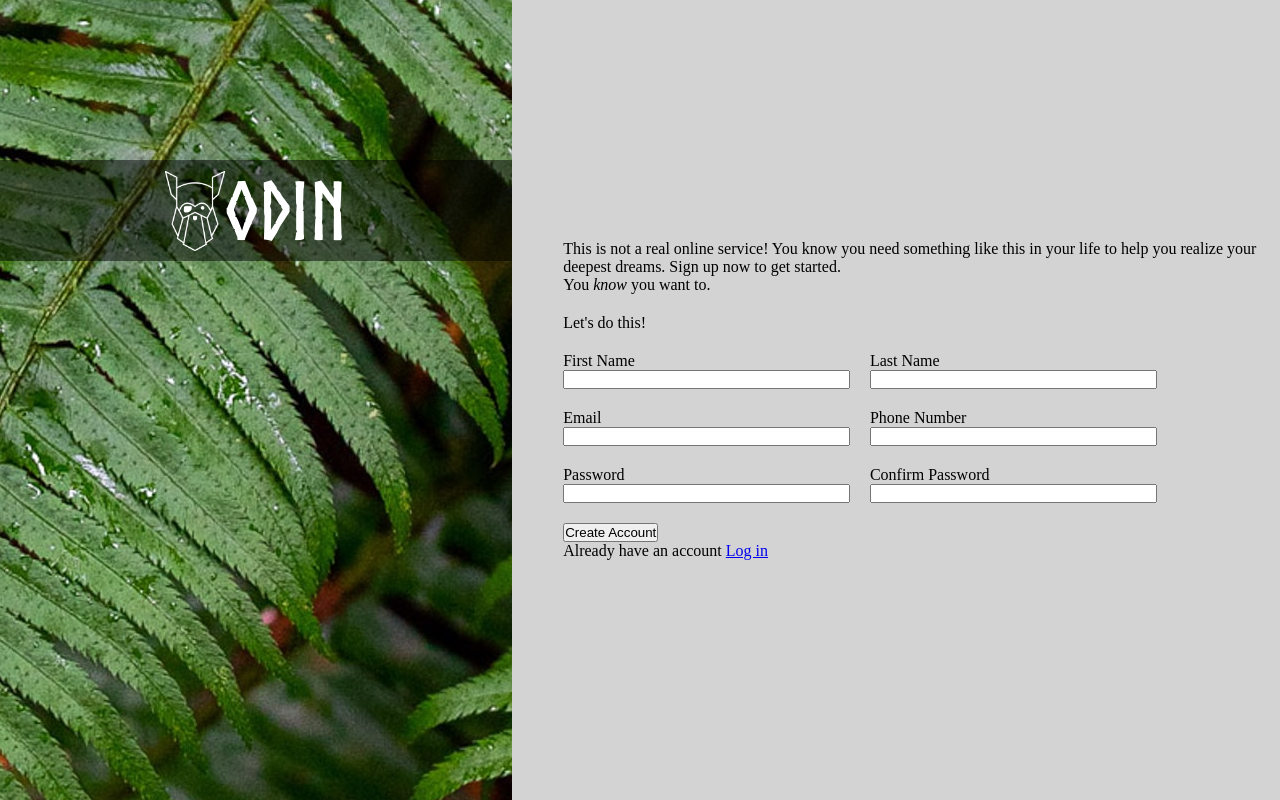
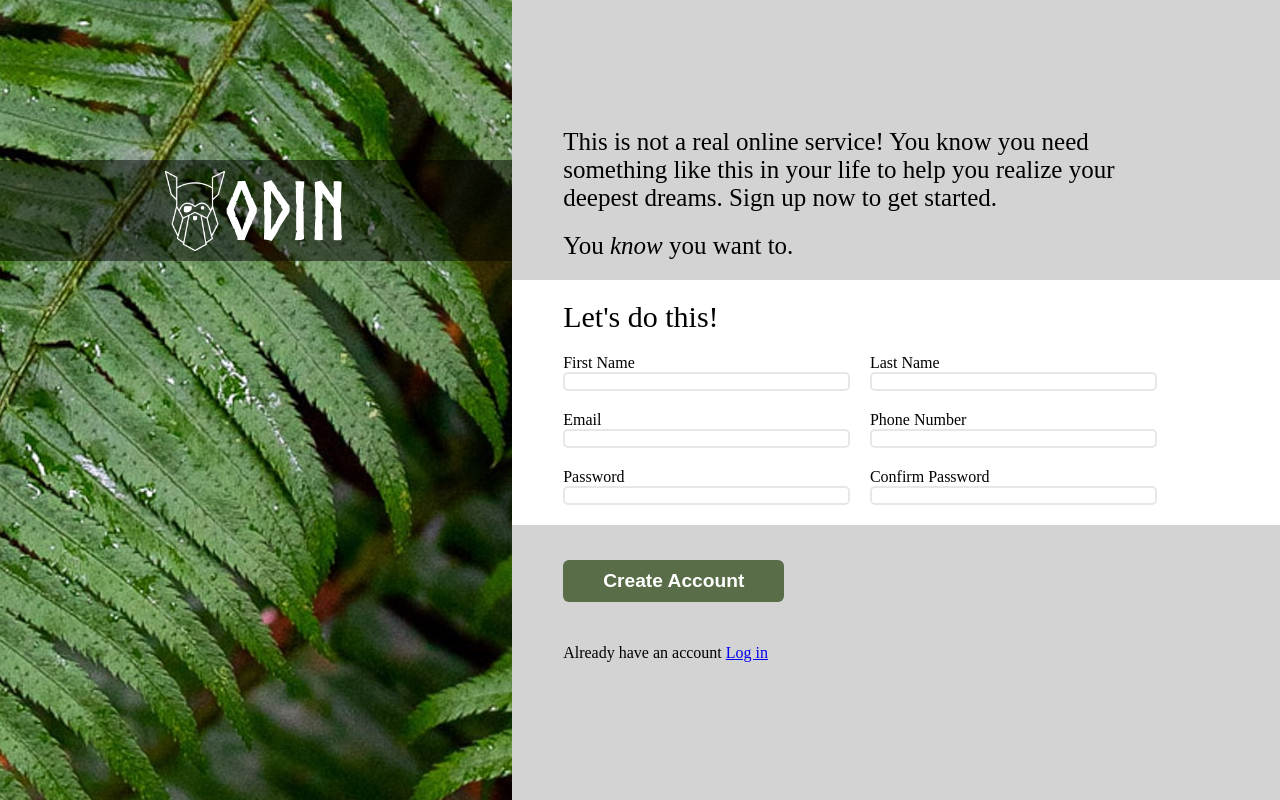
Before and after one commit to TylerNiemann/Sign-up-form, a plain HTML site: page index.html in a window 1280 px wide. Drawn offline with Linux system fonts and the light colour scheme.

Commit message:
add styling to page

```diff
--- a/style.css
+++ b/style.css
@@ -52,20 +52,55 @@ h2{
 .top, .form-top, .form-bottom{
     padding-left: 4vw;
 }
+.top{
+    padding-right: 10vw;
+    gap: 10px;
+}
+.top > p{
+    font-size: 25px;
+}
+.top > p:last-child{
+    margin: 20px;
+    margin-left: 0px;
+}
 .form-top{
     display: flex;
     flex-flow: row wrap;
     gap: 20px;
     padding-top: 20px;
     padding-bottom: 20px;
+    background-color: white;
 }
 .input{
     width: 40%;
     display: flex;
     flex-flow: column wrap;
 }
+input{
+    border: 2px solid #E5E7EB;
+    border-radius: 5px;
+}
 .form-title{
     width: 100%;
+    font-size: 30px;
+}
+.form-bottom{
+    margin-top: 20px;
+    padding-top: 15px;
+}
+.form-bottom > p{
+    margin: 10px;
+    margin-left: 0;
+}
+button {
+    background-color: #596D48;
+    border: none;
+    border-radius: 6px;
+    padding: 10px 40px;
+    color: white;
+    font-weight: bold;
+    font-size: 1.2rem;
+    margin-bottom: 2rem;
 }
 
 /*for mobile*/
@@ -95,7 +130,7 @@ h2{
     }
     .right{
         width: auto;
-        height: 90vh;
+        height: auto;
     }
     .form-top{
         justify-content: center;
```
